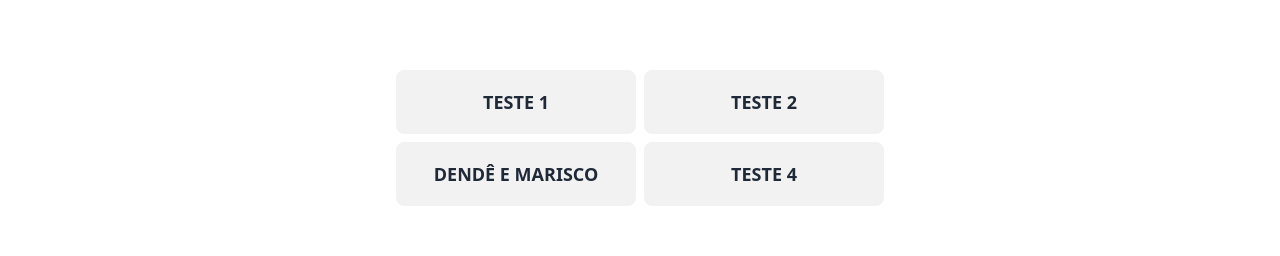
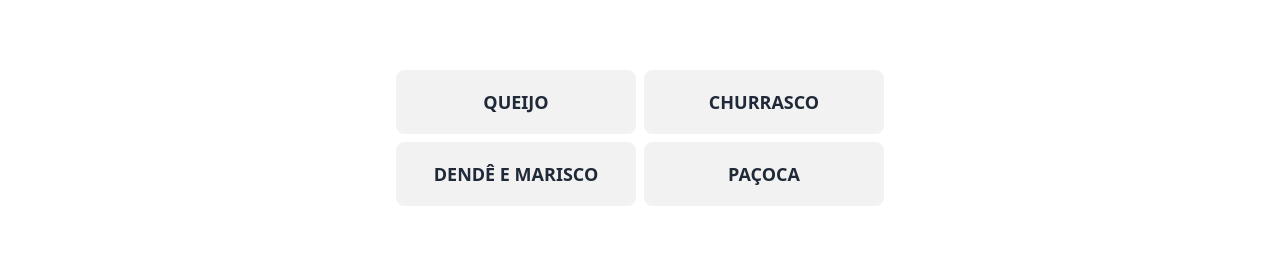
Before and after one commit to portfl/trabalhoescola, a Next.js app: page /quiz/1 in a window 1280 px wide. Shown: the part 266-522 px from the top of the page. Built offline with nearby package versions, Linux system fonts and the light colour scheme.

Commit message:
more and more

```diff
--- a/app/quiz/1/page.jsx
+++ b/app/quiz/1/page.jsx
@@ -91,7 +91,7 @@ const page = () => {
               }`}
               onClick={Answers ? null : checkAnswer}
             >
-              Teste 1
+              Queijo
             </button>
             <button
               className={`w-60 h-10 rounded-lg btn btn-xs sm:btn-sm md:btn-md lg:btn-lg ${
@@ -99,7 +99,7 @@ const page = () => {
               }`}
               onClick={Answers ? null : checkAnswer}
             >
-              Teste 2
+              Churrasco
             </button>
           </div>
           <div className="flex gap-2 mt-2 flex-col md:flex-row">
@@ -117,7 +117,7 @@ const page = () => {
               }`}
               onClick={Answers ? null : checkAnswer}
             >
-              Teste 4
+              paçoca
             </button>
           </div>
           <div className="mt-20">
--- a/app/quiz/2/page.jsx
+++ b/app/quiz/2/page.jsx
@@ -87,15 +87,15 @@ const page = () => {
               Samba de Roda
             </button>
             <button className={`btn btn-xs sm:btn-sm md:btn-md lg:btn-lg w-60 h-10 rounded-lg ${Answers ? " opacity-50 cursor-not-allowed" : ""}`} onClick={Answers ? null : checkAnswer}>
-              Teste 2
+              Jazz
             </button>
           </div>
           <div className="flex gap-2 mt-2 flex-col md:flex-row">
             <button className={`btn btn-xs sm:btn-sm md:btn-md lg:btn-lg w-60 h-10 rounded-lg ${Answers ? " opacity-50 cursor-not-allowed" : ""}`} onClick={Answers ? null : checkAnswer}>
-              Teste 3
+              Forró
             </button>
             <button className={`btn btn-xs sm:btn-sm md:btn-md lg:btn-lg w-60 h-10 rounded-lg ${Answers ? " opacity-50 cursor-not-allowed" : ""}`} onClick={Answers ? null : checkAnswer}>
-              Teste 4
+              frevo
             </button>
           </div>
           <div className="mt-20">
--- a/app/quiz/3/page.jsx
+++ b/app/quiz/3/page.jsx
@@ -83,10 +83,10 @@ const page = () => {
         <div className="flex justify-center items-center flex-col mt-60">
           <div className="flex gap-2 flex-col md:flex-row">
             <button className={`btn btn-xs sm:btn-sm md:btn-md lg:btn-lg w-60 h-10 rounded-lg ${Answers ? " opacity-50 cursor-not-allowed" : ""}`} onClick={Answers ? null : checkAnswer}>
-              <span>Teste 1</span>
+              <span>folia de Reis</span>
             </button>
             <button className={`btn btn-xs sm:btn-sm md:btn-md lg:btn-lg w-60 h-10 rounded-lg ${Answers ? " opacity-50 cursor-not-allowed" : ""}`} onClick={Answers ? null : checkAnswer}>
-              Teste 2
+              boiadeira
             </button>
           </div>
           <div className="flex gap-2 mt-2 flex-col md:flex-row">
@@ -94,7 +94,7 @@ const page = () => {
               <span>Forró do Cais </span>
             </button>
             <button className={`btn btn-xs sm:btn-sm md:btn-md lg:btn-lg w-60 h-10 rounded-lg ${Answers ? " opacity-50 cursor-not-allowed" : ""}`} onClick={Answers ? null : checkAnswer}>
-              Teste 4
+              cateretê
             </button>
           </div>
           <div className="mt-20">
--- a/app/quiz/4/page.jsx
+++ b/app/quiz/4/page.jsx
@@ -80,7 +80,7 @@ const page = () => {
                 }`}
                 onClick={Answers ? null : checkAnswer}
               >
-                <span>Teste 1</span>
+                <span>joana Angelica</span>
               </button>
               <button
                 className={`btn btn-xs sm:btn-sm md:btn-md lg:btn-lg w-60 h-10 rounded-lg ${
@@ -98,7 +98,7 @@ const page = () => {
                 }`}
                 onClick={Answers ? null : checkAnswer}
               >
-                <span>Teste 3 </span>
+                <span>irmã dulce </span>
               </button>
               <button
                 className={`btn btn-xs sm:btn-sm md:btn-md lg:btn-lg w-60 h-10 rounded-lg ${
@@ -106,7 +106,7 @@ const page = () => {
                 }`}
                 onClick={Answers ? null : checkAnswer}
               >
-                Teste 4
+                Maria Felipa
               </button>
             </div>
 
--- a/app/quiz/5/page.jsx
+++ b/app/quiz/5/page.jsx
@@ -105,15 +105,15 @@ const page = () => {
         <div className="flex justify-center items-center flex-col mt-60">
           <div className="flex gap-2 flex-col md:flex-row">
             <button className={`btn btn-xs sm:btn-sm md:btn-md lg:btn-lg w-60 h-10 rounded-lg ${Answers ? " opacity-50 cursor-not-allowed" : ""}`} onClick={Answers ? null : checkAnswer}>
-              <span>Teste 1</span>
+              <span>Ponta de Souza</span>
             </button>
             <button className={`btn btn-xs sm:btn-sm md:btn-md lg:btn-lg w-60 h-10 rounded-lg ${Answers ? " opacity-50 cursor-not-allowed" : ""}`} onClick={Answers ? null : checkAnswer}>
-              Teste 2
+              Porto do cajá
             </button>
           </div>
           <div className="flex gap-2 mt-2 flex-col md:flex-row">
             <button className={`btn btn-xs sm:btn-sm md:btn-md lg:btn-lg w-60 h-10 rounded-lg ${Answers ? " opacity-50 cursor-not-allowed" : ""}`} onClick={Answers ? null : checkAnswer}>
-              <span>Teste 3 </span>
+              <span>Arraial do Cabo </span>
             </button>
             <button className={`btn btn-xs sm:btn-sm md:btn-md lg:btn-lg w-60 h-10 rounded-lg ${Answers ? " opacity-50 cursor-not-allowed" : ""}`} onClick={Answers ? null : checkAnswer}>
               cachoeira do urubu
```
